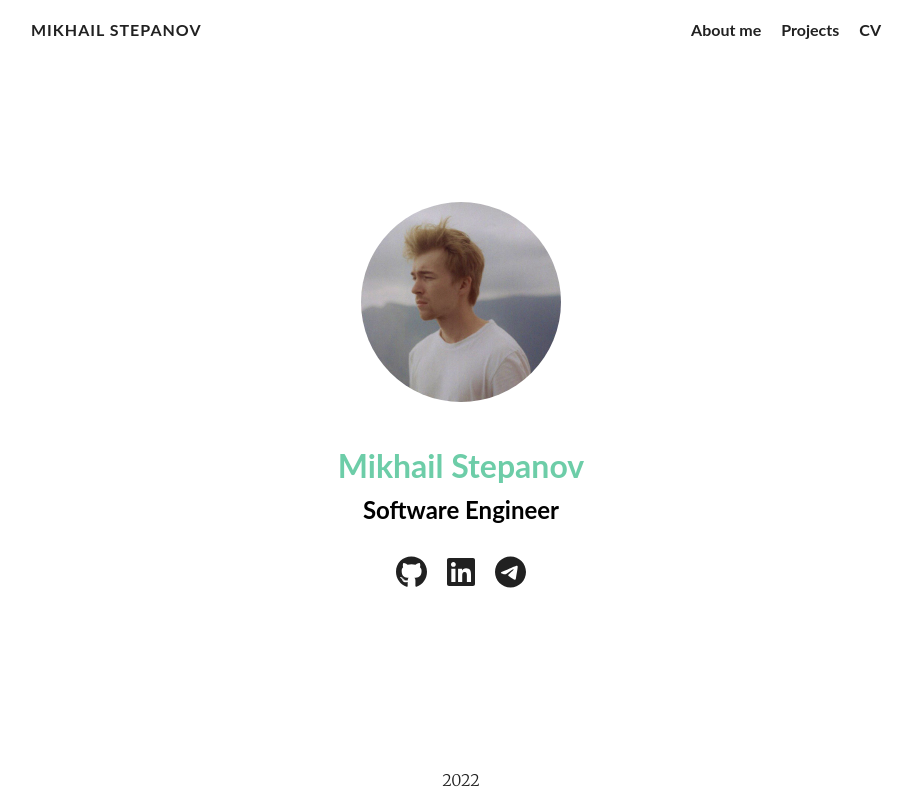
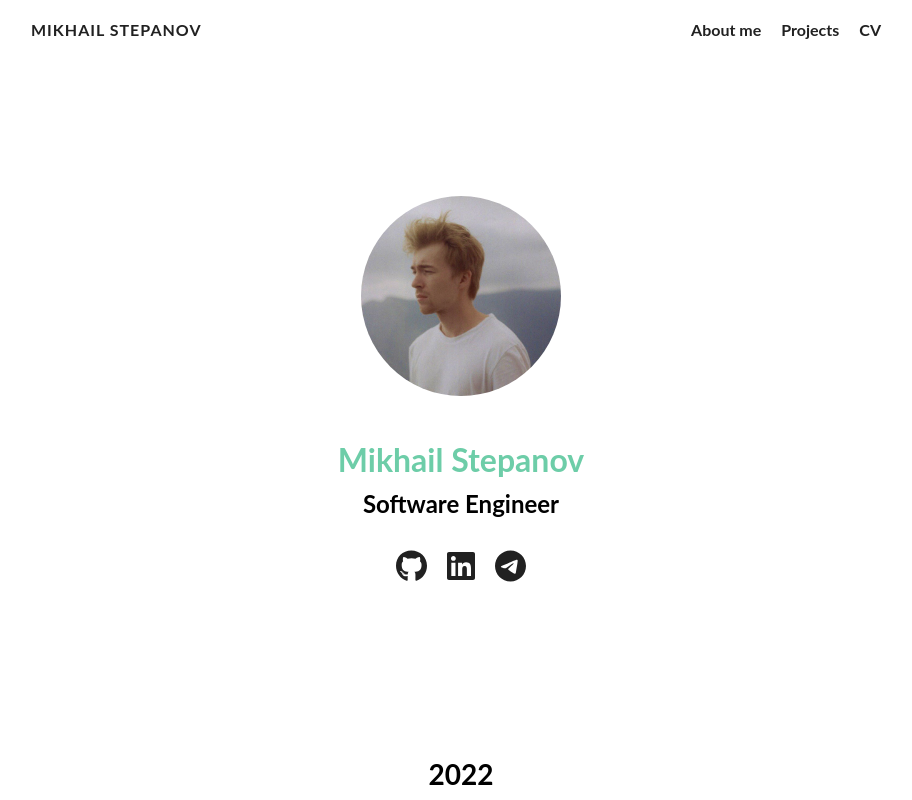
Before and after one commit to mikhail-stepanov/mikhail-stepanov-com, a Gatsby site: page / in a window 1280 px wide. Shown: the whole page, without its empty margins (179-1091 px from the left). Built offline with nearby package versions, Linux system fonts and the light colour scheme; Gatsby itself is replaced by a stand-in of ours; some packages are replaced by stand-ins of ours.

Commit message:
changed footer

```diff
--- a/src/components/footer.js
+++ b/src/components/footer.js
@@ -3,9 +3,9 @@ import React from "react"
 const Footer = ({location, title, children}) => {
     return (
         <footer className="footer">
-            <section className="container">
+            <h2 className="container">
                 {new Date().getFullYear()}
-            </section>
+            </h2>
         </footer>
     )
 }
```
